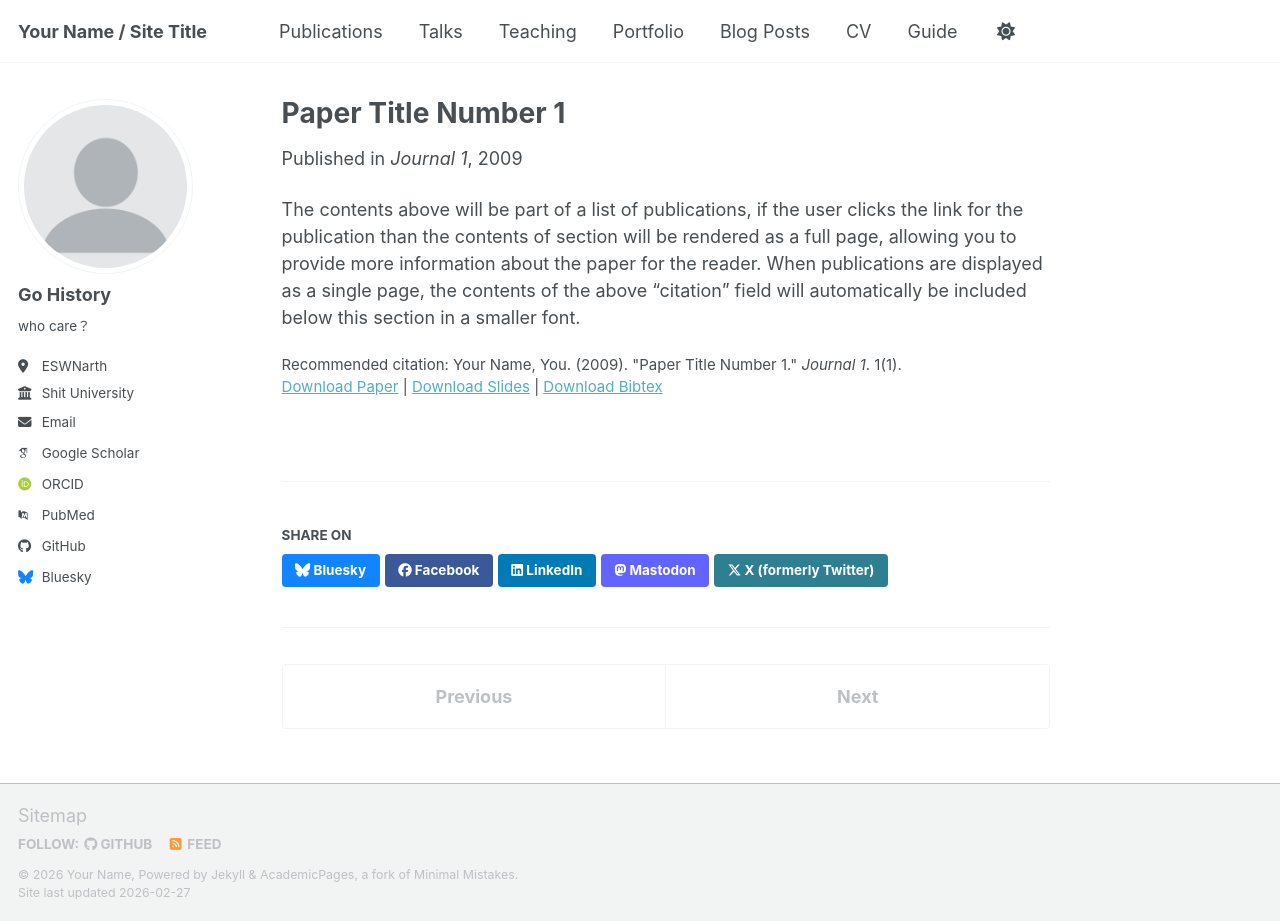
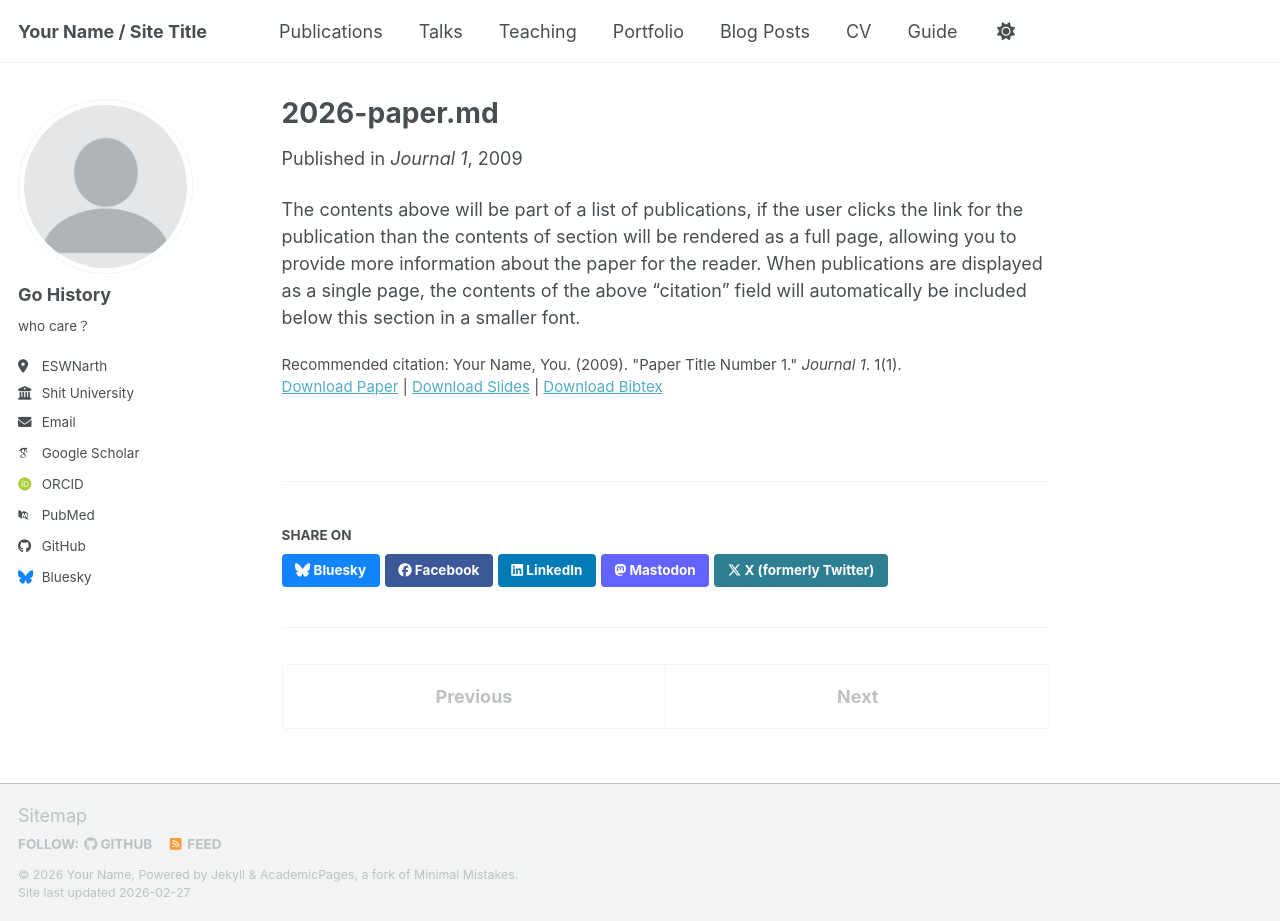
Before and after one commit to ryuraitohoku-wq/gohistory.github.io, a Jekyll site: the page built from _publications/2009-10-01-paper-title-number-1.md, in a window 1280 px wide and 921 px high. Built offline with Jekyll 4.4.1, drawn with Linux system fonts in a browser that asks for light colours; some web fonts are replaced; a script bundle is joined from its source files by our own code; library files that are not in the unit come from our copies.

Commit message:
Update 2009-10-01-paper-title-number-1.md

```diff
--- a/_publications/2009-10-01-paper-title-number-1.md
+++ b/_publications/2009-10-01-paper-title-number-1.md
@@ -1,5 +1,5 @@
 ---
-title: "Paper Title Number 1"
+title: "2026-paper.md"
 collection: publications
 category: manuscripts
 permalink: /publication/2009-10-01-paper-title-number-1
```
